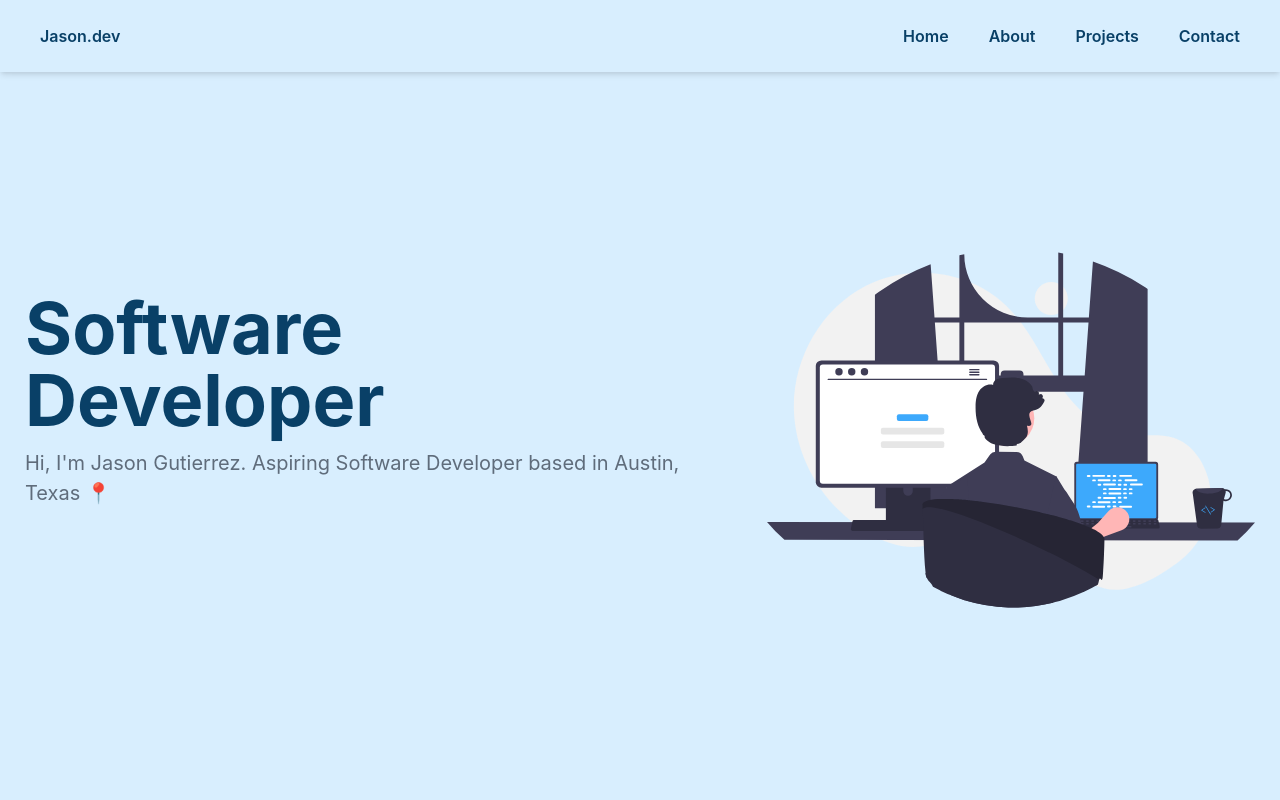
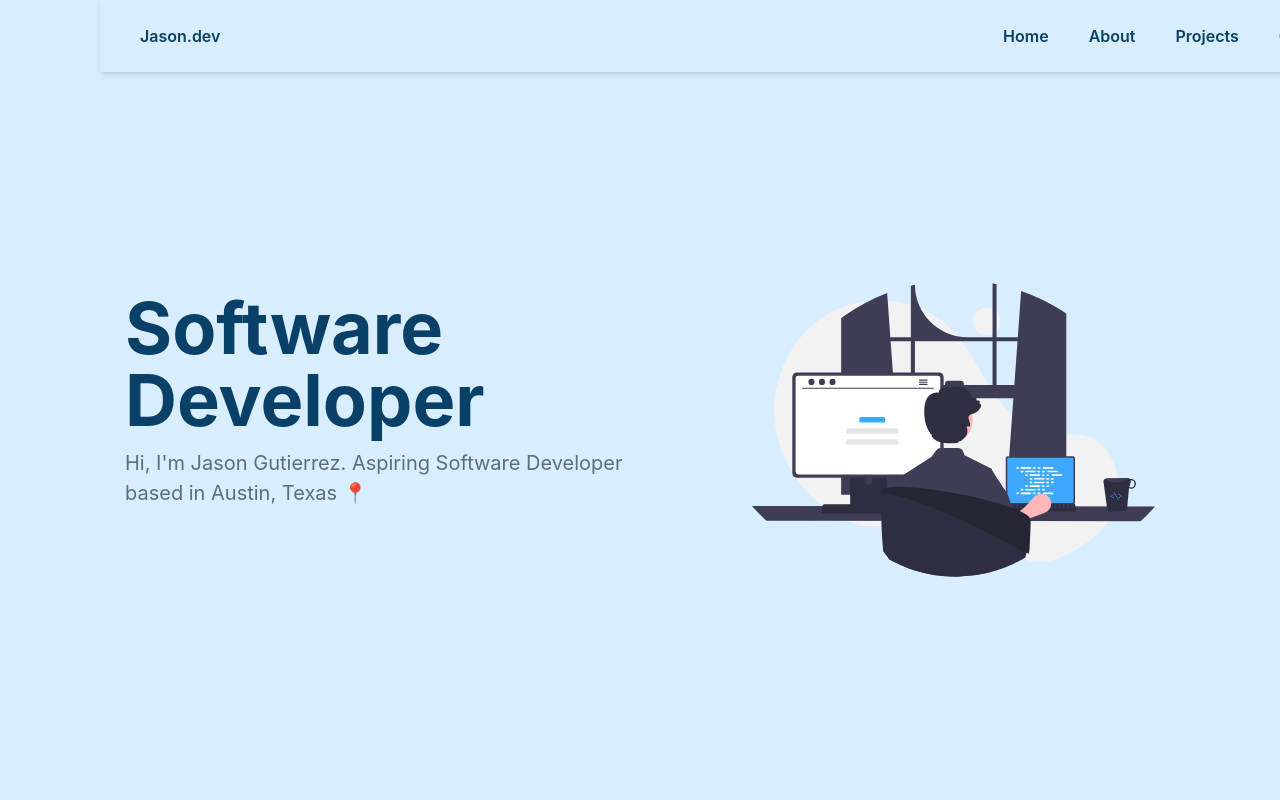
Before and after one commit to JasonGeee/portfolio-website, a React (Vite) app: page / in a window 1280 px wide. Shown: the top 800 px of the page. Built offline with nearby package versions, Linux system fonts and the light colour scheme.

Commit message:
Fixed padding of left and right of webpage

```diff
--- a/src/App.tsx
+++ b/src/App.tsx
@@ -8,7 +8,7 @@ import { Box } from "@chakra-ui/react";
 
 function App() {
   return (
-    <Box bgColor="#d8eefe">
+    <Box bgColor="#d8eefe" px="100px">
       <Header />
       <HeroSection />
       <AboutMe />
```
